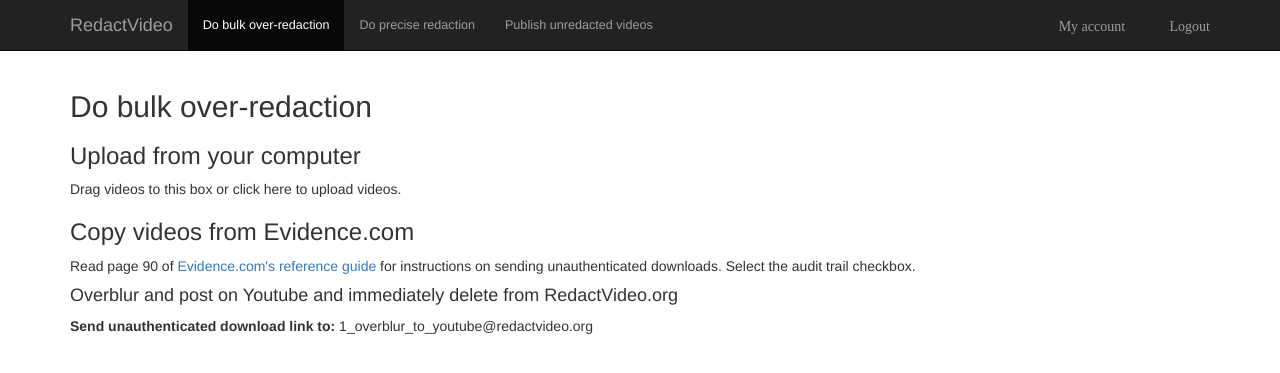
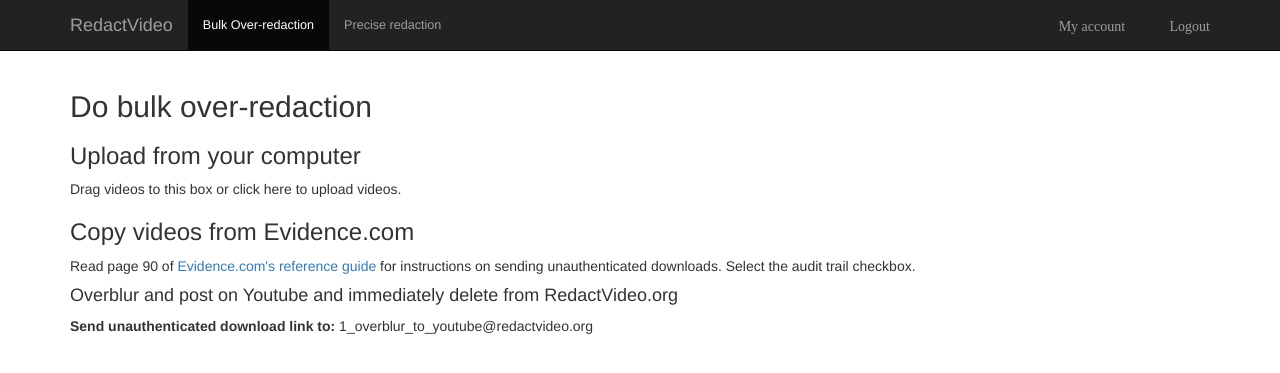
Before and after one commit to seattle-police/redactvideo, a Flask app: template templates/main.html in a window 1280 px wide. Shown: the top 373 px of the page. Run offline with Flask 2, Linux system fonts and the light colour scheme; the template is opened without the code that fills it: most values are stand-ins (such as "Sample title", 1, 10 or a date in 2020); some libraries are stand-ins or nearby versions; some web fonts are replaced.

Commit message:
Rename links

```diff
--- a/templates/main.html
+++ b/templates/main.html
@@ -996,9 +996,9 @@ background:yellow;
         <div id="navbar" class="collapse navbar-collapse">
           <ul class="nav navbar-nav main-nav">
 
-            <li><a href="#upload_videos">Do bulk over-redaction</a></li>
-            <li><a href="#manage_videos">Do precise redaction</a></li>
-            <li><a href="#publish_unredacted_videos">Publish unredacted videos</a></li>
+            <li><a href="#upload_videos">Bulk Over-redaction</a></li>
+            <li><a href="#manage_videos">Precise redaction</a></li>
+            <!--<li><a href="#publish_unredacted_videos">Publish unredacted videos</a></li>-->
           </ul>
           <ul class="nav navbar-nav navbar-right">
                 {% if is_admin %}
```
